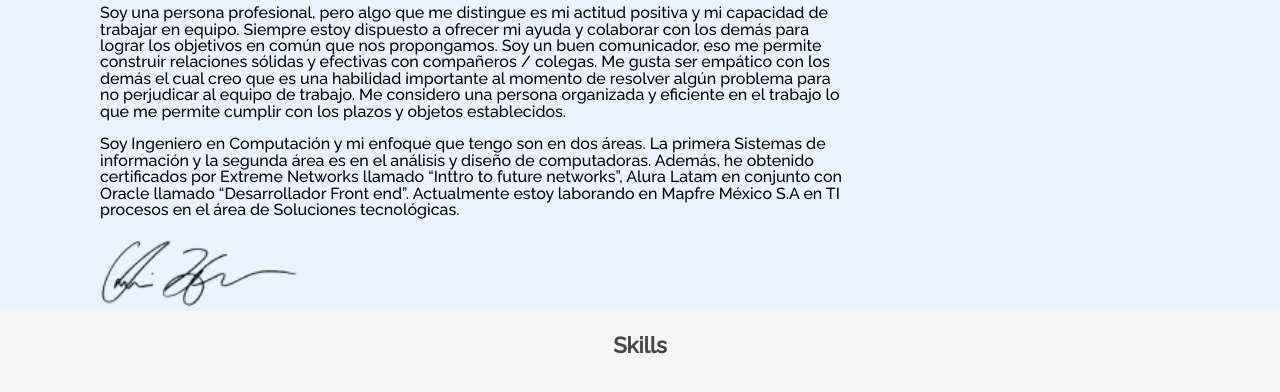
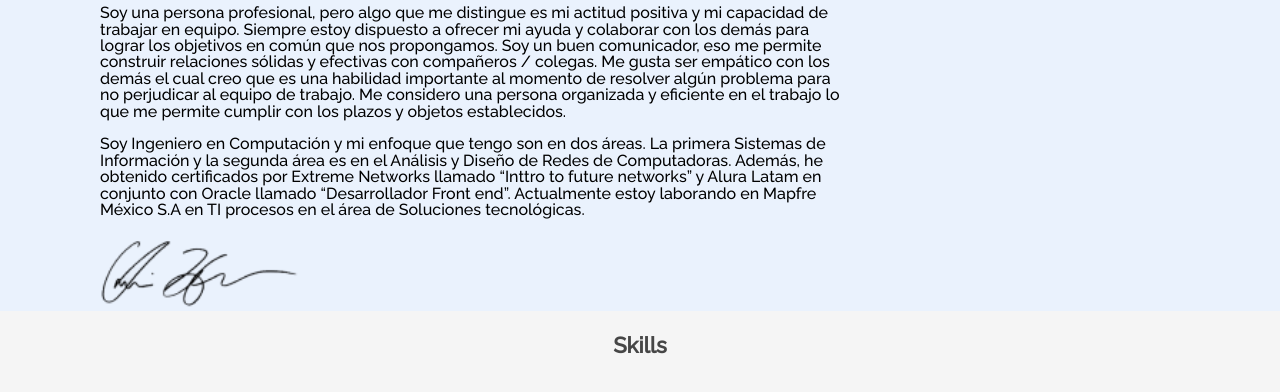
Before and after one commit to kmn04MX/miPortaafolio, a plain HTML site: page docs/index.html in a window 1280 px wide. Shown: the part 642-1034 px from the top of the page. Drawn offline with Linux system fonts and the light colour scheme; files that its build step writes are made by us from their sources.

Commit message:
Corrección del archivo index.html en el apartado de "sobre mi"

```diff
--- a/docs/index.html
+++ b/docs/index.html
@@ -75,7 +75,7 @@
             <h3 class="about__title">Sobre mi</h3>
             <p class="about__paragraph">Soy una persona profesional, pero algo que me distingue es mi actitud positiva y mi capacidad de trabajar en equipo. Siempre estoy dispuesto a ofrecer mi ayuda y colaborar con los demás para lograr los objetivos en común que nos propongamos. Soy un buen comunicador, eso me permite construir relaciones sólidas y efectivas con compañeros / colegas. Me gusta ser empático con los demás el cual creo que es una habilidad importante al momento de resolver algún problema para no perjudicar al equipo de trabajo. Me considero una persona organizada y eficiente en el trabajo lo que me permite cumplir con los plazos y objetos establecidos.</p>
 
-            <p class="about__paragraph">Soy Ingeniero en Computación y mi enfoque que tengo son en dos áreas. La primera Sistemas de información y la segunda área es en el análisis y diseño de computadoras. Además, he obtenido certificados por Extreme Networks llamado “Inttro to future networks”, Alura Latam en conjunto con Oracle llamado “Desarrollador Front end”. Actualmente estoy laborando en Mapfre México S.A en TI procesos en el área de Soluciones tecnológicas.</p>
+            <p class="about__paragraph">Soy Ingeniero en Computación y mi enfoque que tengo son en dos áreas. La primera Sistemas de Información y la segunda área es en el Análisis y Diseño de Redes de Computadoras. Además, he obtenido certificados por Extreme Networks llamado “Inttro to future networks” y Alura Latam en conjunto con Oracle llamado “Desarrollador Front end”. Actualmente estoy laborando en Mapfre México S.A en TI procesos en el área de Soluciones tecnológicas.</p>
             <!-- Si quieres, pon tú firma acá! -->
             <img class="about__signature" src="./img/signature.png">
         </div>
```
